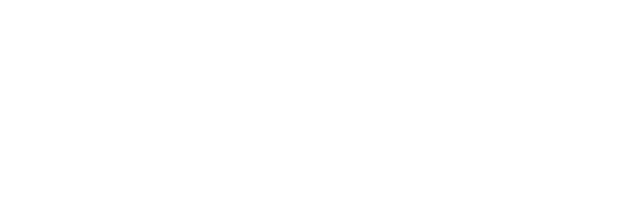
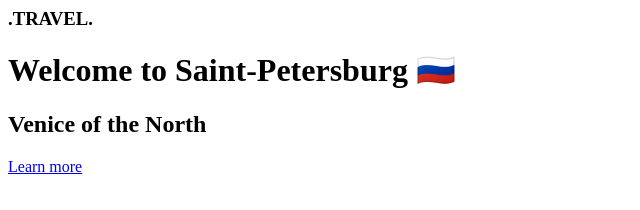
Before and after one commit to Anahowley/saintp_project, a plain HTML site: page index.html in a window 1280 px wide. Shown: the whole page, without its empty margins (0-640 px from the left). Drawn offline with Linux system fonts and the light colour scheme.

Commit message:
added a header

```diff
--- a/index.html
+++ b/index.html
@@ -12,3 +12,12 @@
     <link rel="stylesheet" href="src/styles.css">
     <title>Welcome to Saint-Petersburg 🪆</title>
 </head>
+
+<body cz-shortcut-listen="true">
+    <div class="container">
+        <header>
+            <h3>.TRAVEL.</h3>
+            <h1>Welcome to Saint-Petersburg 🇷🇺</h1>
+            <h2>Venice of the North</h2>
+            <a href="#more">Learn more</a>
+        </header>
```
